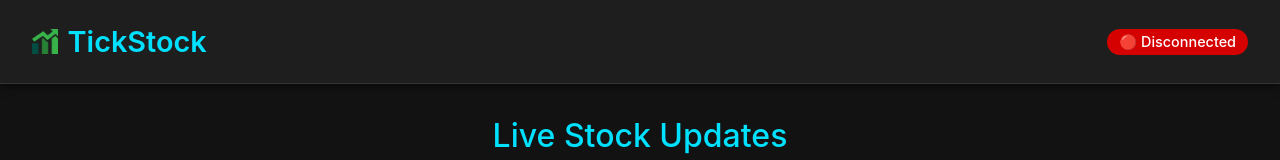
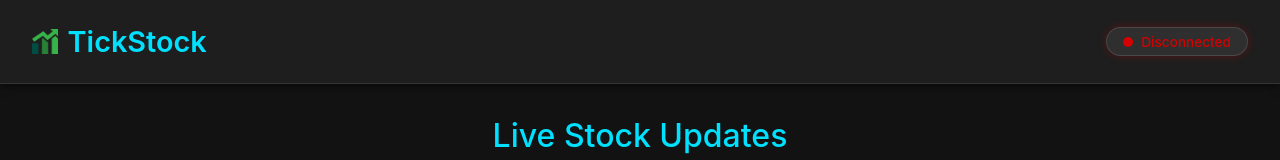
Before and after one commit to varditomer/tickstock-client, a React (Vite) app: page / in a window 1280 px wide. Shown: the top 160 px of the page. Built offline with nearby package versions, Linux system fonts and the light colour scheme; no server answers.

Commit message:
feat: simplify connection status display and enhance styling

```diff
--- a/src/components/ConnectionStatus.tsx
+++ b/src/components/ConnectionStatus.tsx
@@ -25,7 +25,7 @@ export const ConnectionStatus = () => {
         isConnected ? "connected" : "disconnected"
       }`}
     >
-      {isConnected ? "🟢 Connected" : "🔴 Disconnected"}
+      {isConnected ? "Connected" : "Disconnected"}
     </div>
   );
 };
--- a/src/styles/components/layout/_connection-status.scss
+++ b/src/styles/components/layout/_connection-status.scss
@@ -1,16 +1,34 @@
 .connection-status {
-    font-size: 0.9rem;
+  font-size: 0.85rem;
   font-weight: 500;
-    padding: 0.25rem 0.75rem;
+  padding: 0.35rem 1rem;
   border-radius: 999px;
-    transition: background-color 0.3s ease;
-    color: #fff;
+  backdrop-filter: blur(8px);
+  background: rgba(255, 255, 255, 0.08);
+  border: 1px solid rgba(255, 255, 255, 0.12);
+  color: $text-light;
+  display: flex;
+  align-items: center;
+  gap: 0.5rem;
+  box-shadow: 0 0 10px rgba(0, 255, 204, 0.1);
+  transition: all 0.3s ease;
+
+  &::before {
+    content: '';
+    display: inline-block;
+    width: 10px;
+    height: 10px;
+    border-radius: 50%;
+    background-color: currentColor;
+  }
 
   &.connected {
-        background-color: $up;
+    color: $up;
+    box-shadow: 0 0 8px rgba($up, 0.4);
   }
 
   &.disconnected {
-        background-color: $down;
+    color: $down;
+    box-shadow: 0 0 8px rgba($down, 0.3);
   }
 }
```
Lines whose indentation alone changed are shown as unchanged.
